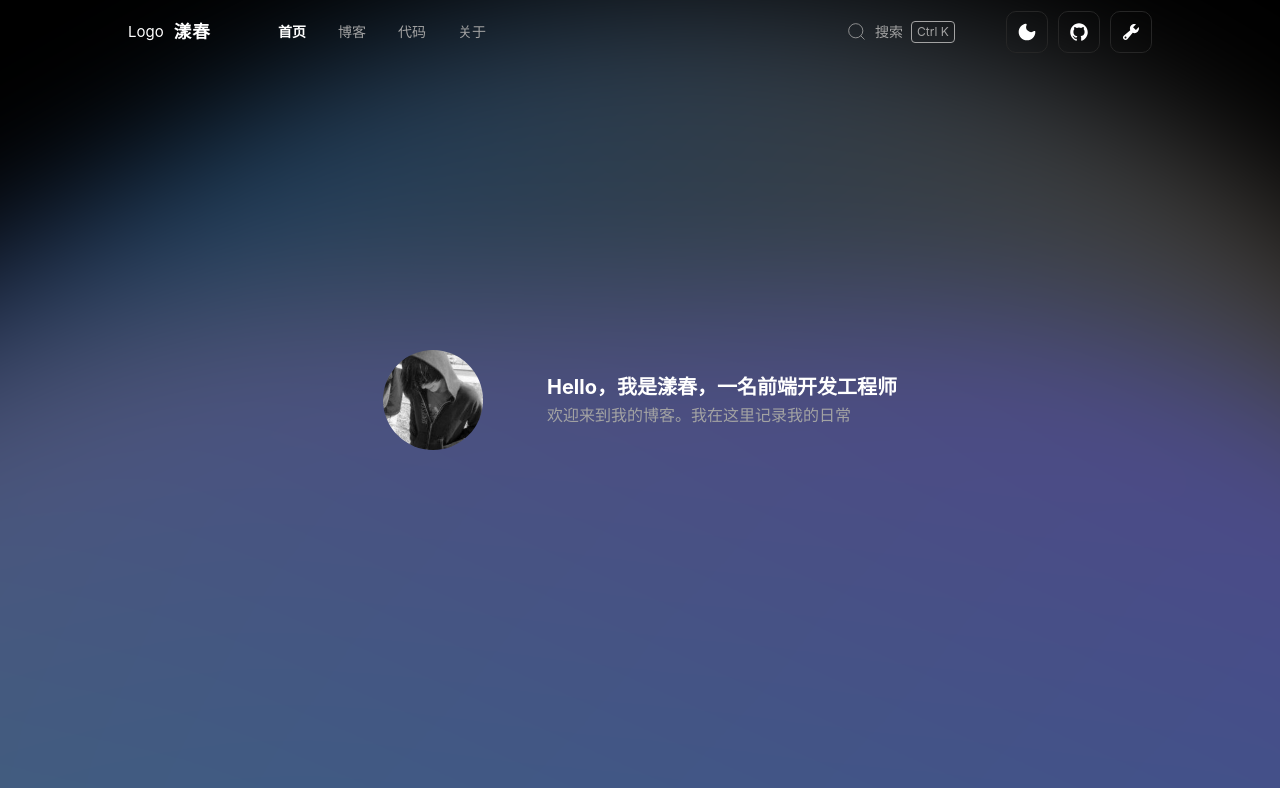
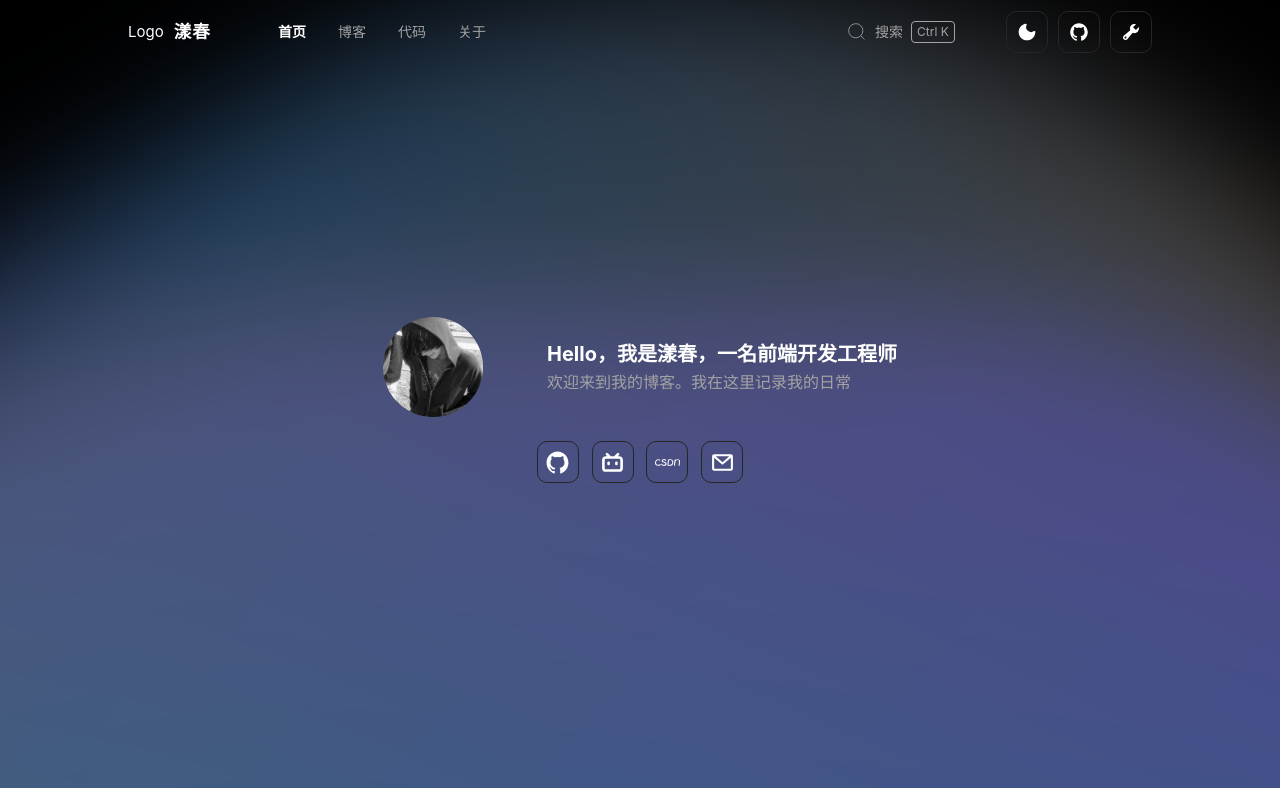
Before and after one commit to Moipha/Blog, a Vue app: page /home in a window 1280 px wide. Shown: the top 788 px of the page. Built offline with nearby package versions, Linux system fonts and the light colour scheme.

Commit message:
front: 完善首页样式

```diff
--- /dev/null
+++ b/src/components/Mask.vue
@@ -0,0 +1,44 @@
+<template>
+  <Teleport :to="to">
+    <Transition name="fade">
+      <div v-if="modelValue" class="nav-mask" @click="emit('update:modelValue', false)" />
+    </Transition>
+  </Teleport>
+</template>
+
+<script lang="ts" setup>
+defineProps({
+  modelValue: {
+    type: Boolean,
+    default: false
+  },
+  to: {
+    type: String,
+    default: 'body'
+  }
+})
+const emit = defineEmits(['update:modelValue'])
+</script>
+
+<style lang="scss" scoped>
+.nav-mask {
+  height: 100vh;
+  width: 100%;
+  position: absolute;
+  top: 0;
+  left: 0;
+  background-color: black;
+  z-index: 5;
+  opacity: 0.5;
+}
+
+.fade-enter-active,
+.fade-leave-active {
+  transition: opacity 0.3s ease;
+}
+
+.fade-enter-from,
+.fade-leave-to {
+  opacity: 0;
+}
+</style>
--- a/src/layouts/Header.vue
+++ b/src/layouts/Header.vue
@@ -1,6 +1,12 @@
 <template>
   <header>
-    <div class="menu">
+    <section class="left" :style="{ left: showLeft ? '0' : '-320px' }">
+      <Button class="close" @click="showLeft = false">
+        <Icon name="close" />
+      </Button>
+    </section>
+    <Mask v-model="showLeft" to="body" />
+    <div class="menu" @click="showLeft = true">
       <Button>
         <Icon class="icon" name="menu" />
       </Button>
@@ -27,9 +33,11 @@
         <Icon v-if="theme === 'dark'" class="icon" name="theme-dark" />
         <Icon v-else class="icon" name="theme-light" />
       </Button>
-      <Button @click="openGithubLink">
-        <Icon class="icon" name="github" />
-      </Button>
+      <a href="https://github.com/Moipha/Blog" target="_blank">
+        <Button>
+          <Icon class="icon" name="github" />
+        </Button>
+      </a>
       <Button>
         <Icon class="icon" name="manager" />
       </Button>
@@ -39,16 +47,16 @@
 
 <script lang="ts" setup>
 import Button from '@/components/Button.vue'
+import Mask from '@/components/Mask.vue'
 import { useSettingStore } from '@/stores/setting'
 import { storeToRefs } from 'pinia'
+import { ref } from 'vue'
 
 const { changeTheme } = useSettingStore()
 const { theme } = storeToRefs(useSettingStore())
 
-// 打开github主页
-const openGithubLink = () => {
-  window.open('https://github.com/Moipha/Blog', '_blank')
-}
+// 侧边栏
+const showLeft = ref(false)
 </script>
 
 <style lang="scss" scoped>
@@ -61,7 +69,7 @@ header {
   align-items: center;
   color: var(--text);
   top: 0;
-  z-index: 2;
+  z-index: 10;
 
   @media (max-width: 768px) {
     padding: 10px 5%;
@@ -174,5 +182,22 @@ header {
       font-size: 20px;
     }
   }
+
+  .left {
+    width: 320px;
+    height: 100vh;
+    position: fixed;
+    left: 0;
+    top: 0;
+    background-color: var(--bg);
+    transition: all 0.3s ease;
+
+    .close {
+      font-size: 20px;
+      position: absolute;
+      top: 10px;
+      right: 20px;
+    }
+  }
 }
 </style>
--- a/src/stores/setting.js
+++ b/src/stores/setting.js
@@ -2,14 +2,15 @@ import { ref, watch } from 'vue'
 import { defineStore } from 'pinia'
 
 export const useSettingStore = defineStore('setting', () => {
-  const theme = ref('dark')
+  const theme = ref(null)
   function changeTheme() {
     theme.value = theme.value === 'dark' ? 'light' : 'dark'
   }
   // 监听主题变动
   watch(theme, (val) => {
     document.documentElement.dataset.theme = val
+    localStorage.setItem('theme', val)
   })
-
+  theme.value = localStorage.getItem('theme') || 'dark'
   return { theme, changeTheme }
 })
--- a/src/views/Home.vue
+++ b/src/views/Home.vue
@@ -6,10 +6,34 @@
       <div class="wave"></div>
     </div>
     <div class="top">
+      <div class="info">
         <Avatar :src="avatar" shape="circle" :size="100"></Avatar>
         <div class="introduce">
           <p class="title">Hello，我是漾春，一名前端开发工程师</p>
           <p class="subtitle">欢迎来到我的博客。我在这里记录我的日常</p>
+        </div>
+      </div>
+      <div class="link">
+        <a target="_blank" href="https://github.com/moipha">
+          <Button class="btn">
+            <Icon class="icon" name="github" />
+          </Button>
+        </a>
+        <a target="_blank" href="https://space.bilibili.com/448336859">
+          <Button class="btn">
+            <Icon class="icon" name="bilibili" />
+          </Button>
+        </a>
+        <a target="_blank" href="https://blog.csdn.net/fafafafa_fa">
+          <Button class="btn">
+            <Icon class="icon" name="csdn" />
+          </Button>
+        </a>
+        <a target="_blank" href="mailto:chengfayang@henu.edu.cn">
+          <Button class="btn">
+            <Icon class="icon" name="mail" />
+          </Button>
+        </a>
       </div>
     </div>
   </section>
@@ -18,6 +42,7 @@
 <script setup>
 import Avatar from '@/components/Avatar.vue'
 import avatar from '@/assets/img/avatar.webp'
+import Button from '@/components/Button.vue'
 </script>
 
 <style lang="scss" scoped>
@@ -70,13 +95,21 @@ section {
     display: flex;
     justify-content: center;
     align-items: center;
+    flex-direction: column;
     width: 100%;
     height: 100%;
     z-index: 2;
+    gap: 3vh;
+
+    .info {
+      display: flex;
+      justify-content: center;
+      align-items: center;
+      width: 100%;
 
       @media (max-width: 660px) {
         flex-direction: column;
-      gap: 5%;
+        gap: 5vh;
       }
 
       .introduce {
@@ -112,6 +145,22 @@ section {
         }
       }
     }
+
+    .link {
+      z-index: 1;
+      color: var(--text);
+      display: flex;
+      gap: 1vw;
+
+      .btn {
+        padding: 7.5px !important;
+
+        .icon {
+          font-size: 25px;
+        }
+      }
+    }
+  }
 }
 
 @keyframes wave {
```
Also changed, not shown: src/components/Icon.vue (+5 -1 lines), 1 other file (tests, documents, lock files or other folders). Lines whose indentation alone changed are shown as unchanged.
